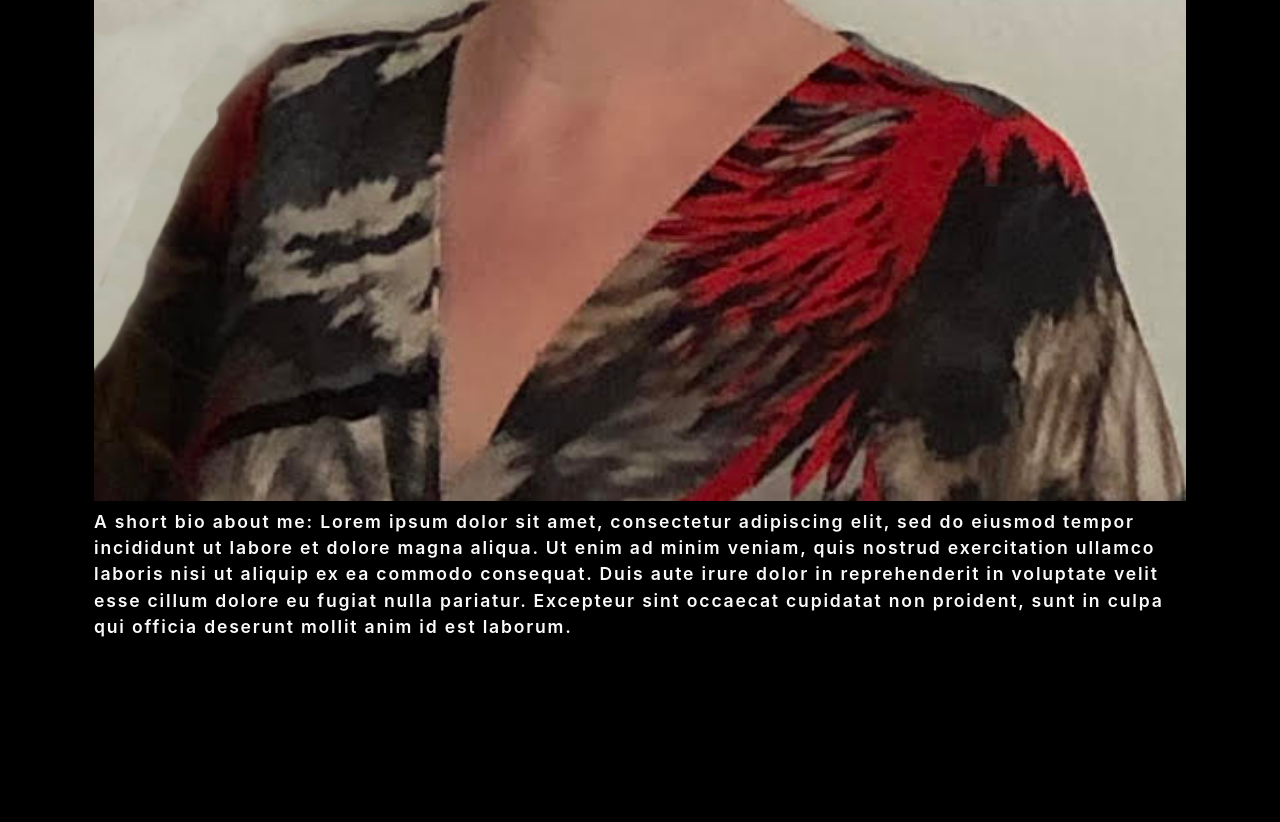
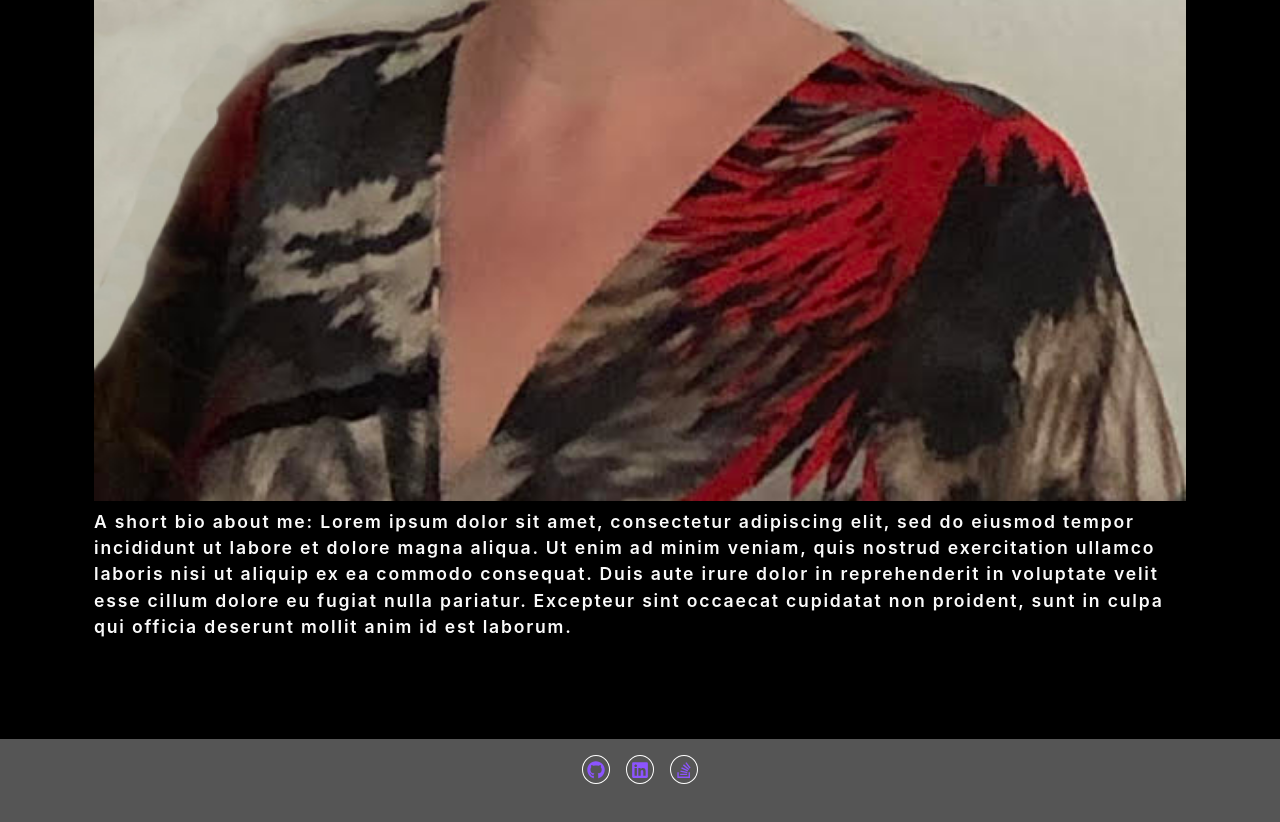
Before and after one commit to bjackels5/BrendaJackels, a React (Create React App) app: page / in a window 1280 px wide. Shown: the part 1104-1926 px from the top of the page. Before the commit the page ends 1843 px from the top, so only its background shows below. Built offline with nearby package versions, Linux system fonts and the light colour scheme; a web font is replaced by a local one.

Commit message:
footer created with links

```diff
--- a/src/App.js
+++ b/src/App.js
@@ -3,6 +3,7 @@ import About from './components/About';
 import Nav from './components/Nav';
 import ContactForm from './components/Contact';
 import Portfolio from './components/Portfolio';
+import Footer from './components/Footer';
 
 function App() {
     const menuIds = {
@@ -49,6 +50,7 @@ function App() {
                     "<Resume></Resume>"
                 ) : "oops"}
             </main>
+            <Footer></Footer>
         </div>
     );
 }
--- /dev/null
+++ b/src/components/Footer/index.js
@@ -0,0 +1,23 @@
+/*
+Footer Component
+*/
+
+import React from 'react';
+import { FaGithub, FaStackOverflow, FaLinkedin } from 'react-icons/fa';
+
+
+function Footer() {
+    return (
+        <footer class="bg-dark text-center text-white">
+            <div class="container p-3">
+                <section class="mb-4">
+                    <a className="proj-link mx-2" href="https://github.com/bjackels5" target="_blank" rel="noreferrer"><FaGithub /></a>
+                    <a className="proj-link mx-2" href="https://www.linkedin.com/in/brenda-jackels-105/" target="_blank" rel="noreferrer"><FaLinkedin /></a>
+                    <a className="proj-link mx-2" href="https://stackoverflow.com/users/16086652/brenda-jackels/" target="_blank" rel="noreferrer"><FaStackOverflow /></a>
+                </section>
+            </div>
+        </footer>
+    )
+}
+
+export default Footer;
```
